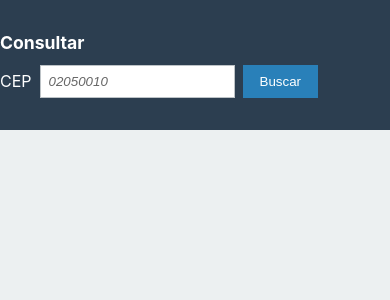
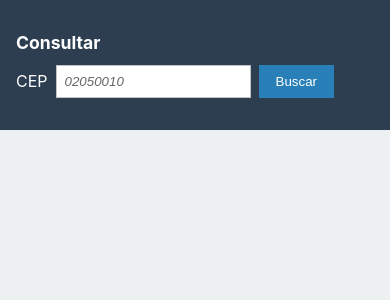
Before and after one commit to fabriciofmsilva/react-luiza-labs-test, a React (Create React App) app: page / in a window 390 px wide. Shown: the top 300 px of the page. Built offline with nearby package versions, Linux system fonts and the light colour scheme.

Commit message:
Add responsive from container

```diff
--- a/src/App.css
+++ b/src/App.css
@@ -11,7 +11,14 @@
 }
 
 .container {
-  max-width: 740px;
-  margin-right: auto;
-  margin-left: auto;
+  margin-right: 1rem;
+  margin-left: 1rem;
 }
+
+@media (min-width: 760px) {
+  .container {
+    max-width: 740px;
+    margin-right: auto;
+    margin-left: auto;
+  }
+}
```
